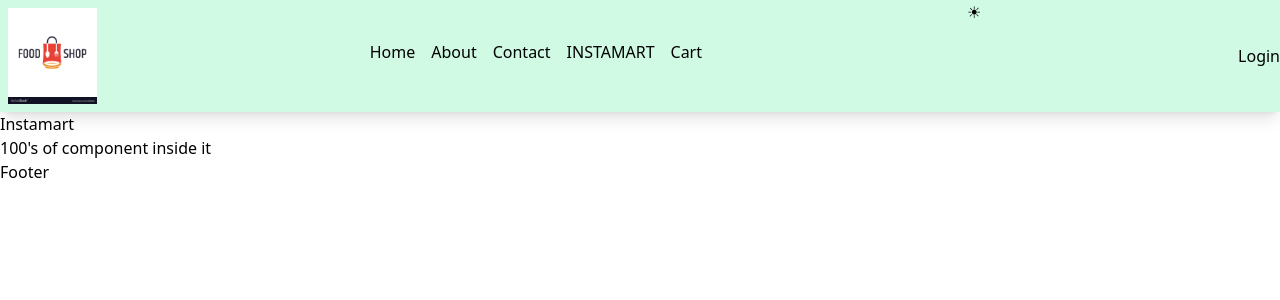
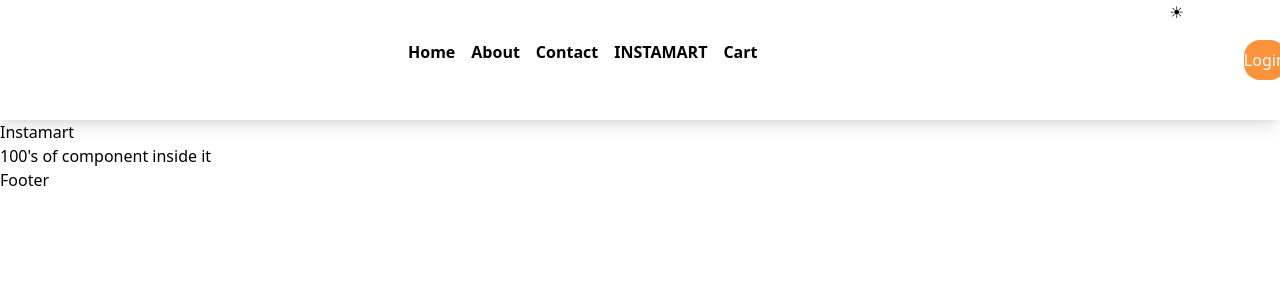
Before and after one commit to ar-ease/FastLane, a React (Vite) app: page /instamart in a window 1280 px wide. Shown: the top 300 px of the page. Built offline with nearby package versions, Linux system fonts and the light colour scheme.

Commit message:
Added more tailwind to header and restaurant cards

```diff
--- a/src/components/Body.jsx
+++ b/src/components/Body.jsx
@@ -16,16 +16,17 @@ const Body = () => {
     <ShimmerUi />
   ) : (
     <>
-      <div className="search-container p-5 bg-blue-50 my-3">
+      <div className="px-5 bg-white my-1">
         <input
           type="text"
-          className="search-input"
-          placeholder="Search"
+          className="bg-gray-100 rounded-2xl placeholder-gray-600 w-72 h-9
+          "
+          placeholder="     Find your food"
           value={searchText}
           onChange={(e) => setSearchText(e.target.value)}
         />
         <button
-          className="p-2 m-2 bg-purple-400 rounded-md"
+          className="p-2 m-2 bg-gray-300 rounded-md"
           onClick={() => {
             const data = filterData(searchText, allRestaurants);
             setfilteredRestaurants(data);
--- a/src/components/Header.jsx
+++ b/src/components/Header.jsx
@@ -5,7 +5,11 @@ import useOnline from "../utils/useOnline";
 
 const Title = () => (
   <a href="/">
-    <img className="h-28 p-2" alt="logo" src={Logo} />
+    <img
+      className="h-28  p-2 rounded-full object-cover"
+      alt="logo"
+      src={Logo}
+    />
   </a>
 );
 const Header = () => {
@@ -13,32 +17,40 @@ const Header = () => {
 
   const isOnline = useOnline();
   return (
-    <div className="flex justify-between bg-emerald-100 shadow-lg">
+    <div
+      className="flex justify-between bg-transparent
+     shadow-lg"
+    >
       <Title />
       <div className="nav-items">
-        <ul className="flex py-10">
+        <ul className="flex py-10 px-96">
           <Link to="/">
-            <li className="px-2">Home</li>
+            <li className="px-2 font-bold">Home</li>
           </Link>
           <Link to="/about">
-            <li className="px-2">About</li>
+            <li className="px-2 font-bold">About</li>
           </Link>
 
           <Link to="/contact">
-            <li className="px-2">Contact</li>
+            <li className="px-2 font-bold">Contact</li>
           </Link>
           <Link to="/instamart">
-            <li className="px-2">INSTAMART</li>
+            <li className="px-2 font-bold">INSTAMART</li>
           </Link>
 
-          <li className="px-2">Cart</li>
+          <li className="px-2 font-bold">Cart</li>
         </ul>
       </div>
-      <h1>{isOnline ? "☀︎" : "🔴"}</h1>
+      <h1 className="px-5">{isOnline ? "☀︎" : "🔴"}</h1>
       {isLoggedIn === true ? (
         <button onClick={() => setIsLoggedIn(false)}>Logout</button>
       ) : (
-        <button onClick={() => setIsLoggedIn(true)}>Login</button>
+        <button
+          className="m-10 h-10 w-20 rounded-2xl bg-orange-400 text-white hover:bg-orange-600 focus:ring focus:ring-gray-600 focus:ring-opacity-8 "
+          onClick={() => setIsLoggedIn(true)}
+        >
+          Login
+        </button>
       )}
     </div>
   );
--- a/src/components/Shimmer.jsx
+++ b/src/components/Shimmer.jsx
@@ -1,14 +1,17 @@
+import React from "react";
+
 const ShimmerUi = () => {
   return (
-    <>
-      <div className="restaurant-list">
-        {Array(10)
-          .fill("")
-          .map((e, index) => (
-            <div className="shimmer-card " key={index}></div>
-          ))}
-      </div>
-    </>
+    <div className="flex flex-wrap pt-28">
+      {Array(10)
+        .fill("")
+        .map((_, index) => (
+          <div
+            key={index}
+            className="w-52 h-40 p-5 m-5 shadow bg-gray-100"
+          ></div>
+        ))}
+    </div>
   );
 };
 
```
Also changed, not shown: src/assets/food.png.
